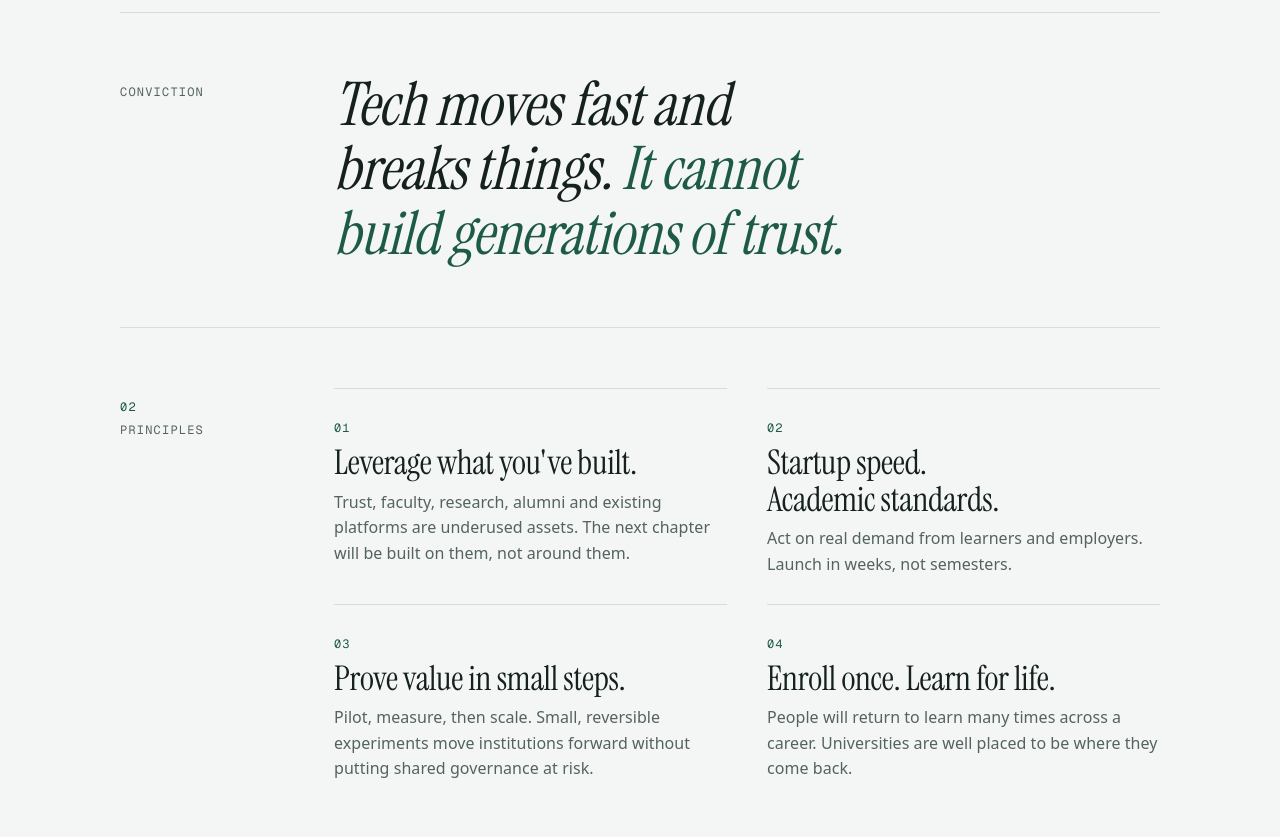
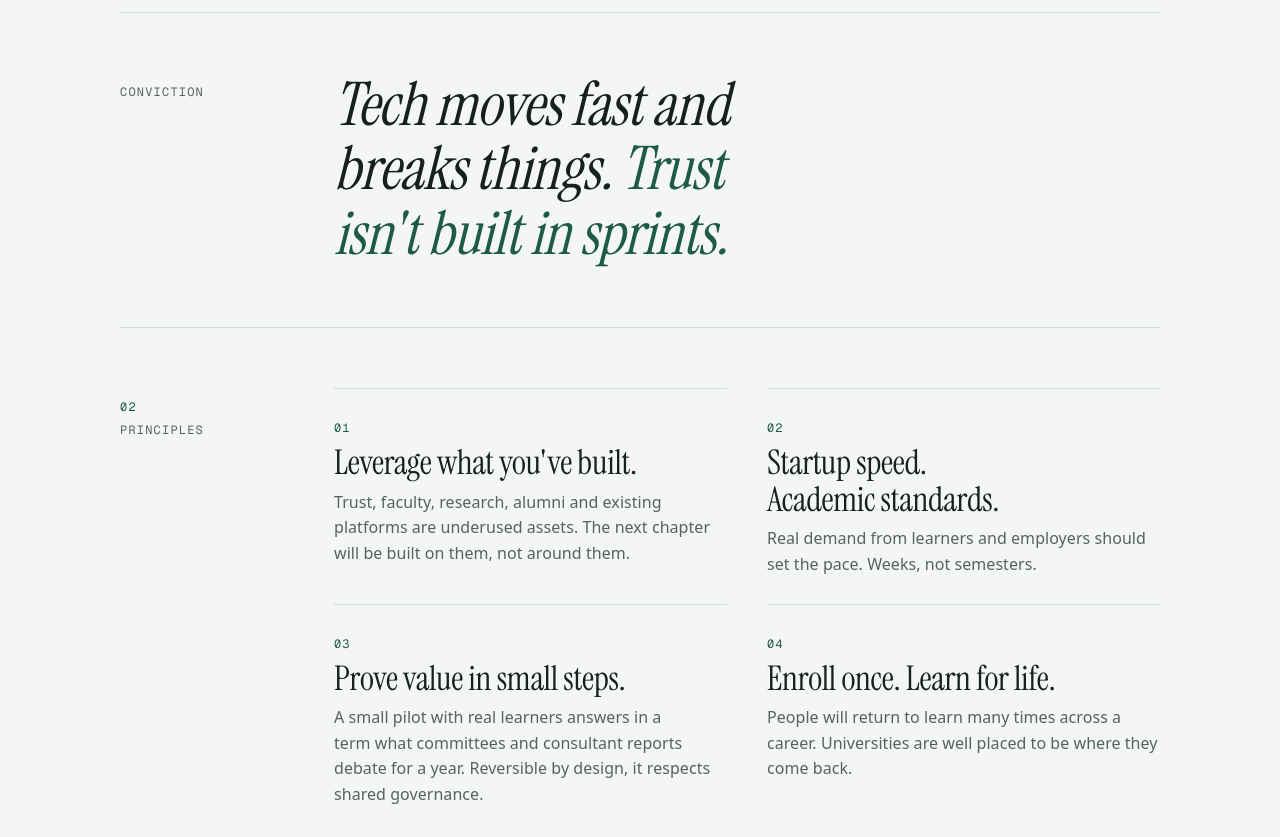
Before and after one commit to timfong888/veritir-website, an Astro site: page / in a window 1280 px wide. Shown: the part 1340-2177 px from the top of the page. Built offline with nearby package versions, Linux system fonts and the light colour scheme; Astro itself is replaced by a stand-in of ours.

Commit message:
Copy: pull quote, principles 02 and 03
Co-Authored-By: Claude Opus 5.5 <noreply@anthropic.com>
Claude-Session: https://claude.ai/code/session_01SSvY6FHVAMDzF41FkU8ttq

```diff
--- a/src/data/pages/home.mdx
+++ b/src/data/pages/home.mdx
@@ -22,14 +22,14 @@ import RailSection from '../../components/RailSection.astro';
 </RailSection>
 
 <RailSection id="conviction" label="Conviction" class="pull">
-  <blockquote>Tech moves fast and breaks things. <span>It cannot build generations of trust.</span></blockquote>
+  <blockquote>Tech moves fast and breaks things. <span>Trust isn't built in sprints.</span></blockquote>
 </RailSection>
 
 <RailSection id="principles" n="02" label="Principles">
   <ol class="principles">
     <li><span class="n">01</span><h3>Leverage what you've built.</h3><p>Trust, faculty, research, alumni and existing platforms are underused assets. The next chapter will be built on them, not around them.</p></li>
-    <li><span class="n">02</span><h3>Startup speed. Academic standards.</h3><p>Act on real demand from learners and employers. Launch in weeks, not semesters.</p></li>
-    <li><span class="n">03</span><h3>Prove value in small steps.</h3><p>Pilot, measure, then scale. Small, reversible experiments move institutions forward without putting shared governance at risk.</p></li>
+    <li><span class="n">02</span><h3>Startup speed. Academic standards.</h3><p>Real demand from learners and employers should set the pace. Weeks, not semesters.</p></li>
+    <li><span class="n">03</span><h3>Prove value in small steps.</h3><p>A small pilot with real learners answers in a term what committees and consultant reports debate for a year. Reversible by design, it respects shared governance.</p></li>
     <li><span class="n">04</span><h3>Enroll once. Learn for life.</h3><p>People will return to learn many times across a career. Universities are well placed to be where they come back.</p></li>
   </ol>
 </RailSection>
```
